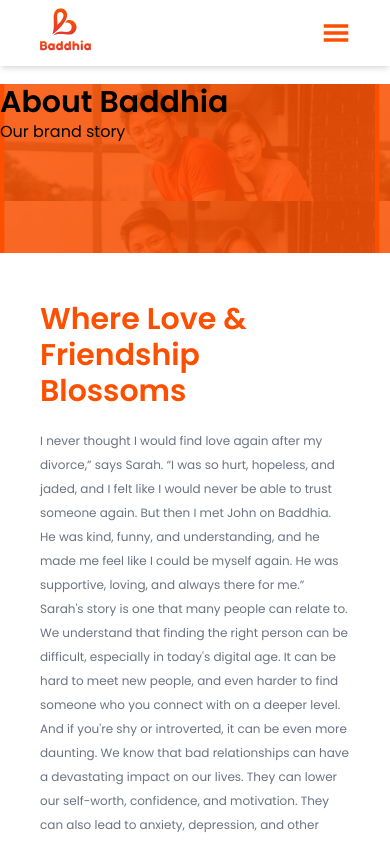
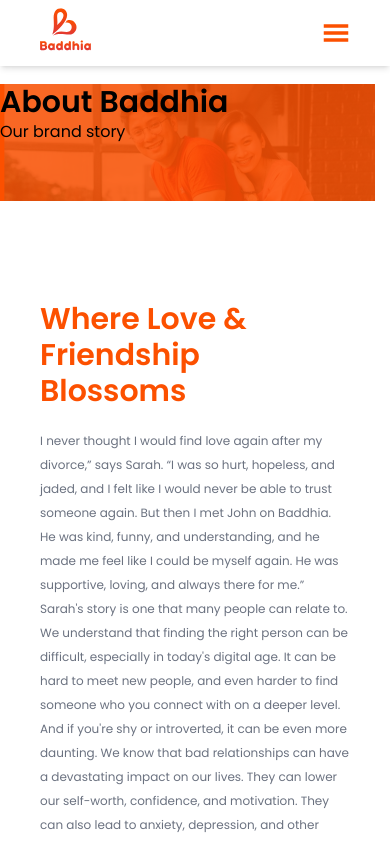
Before and after one commit to Tolutoon/baddhia, a React (Vite) app: page /about in a window 390 px wide. Shown: the top 841 px of the page. Built offline with nearby package versions, Linux system fonts and the light colour scheme.

Commit message:
in progress

```diff
--- a/src/pages/About.jsx
+++ b/src/pages/About.jsx
@@ -10,7 +10,7 @@ function About() {
     <div>
       <Header />
       <div className="h-[10vh]"></div>
-      <div className="bg-[url('/images/about-backphone.png')] h-[20vh] md:hidden">
+      <div className="bg-[url('/images/about-backphone.png')] h-[20vh] bg-no-repeat md:hidden">
         <h2 className="md:text-5xl text-3xl font-semibold md:mb-8">
           About Baddhia
         </h2>
```
